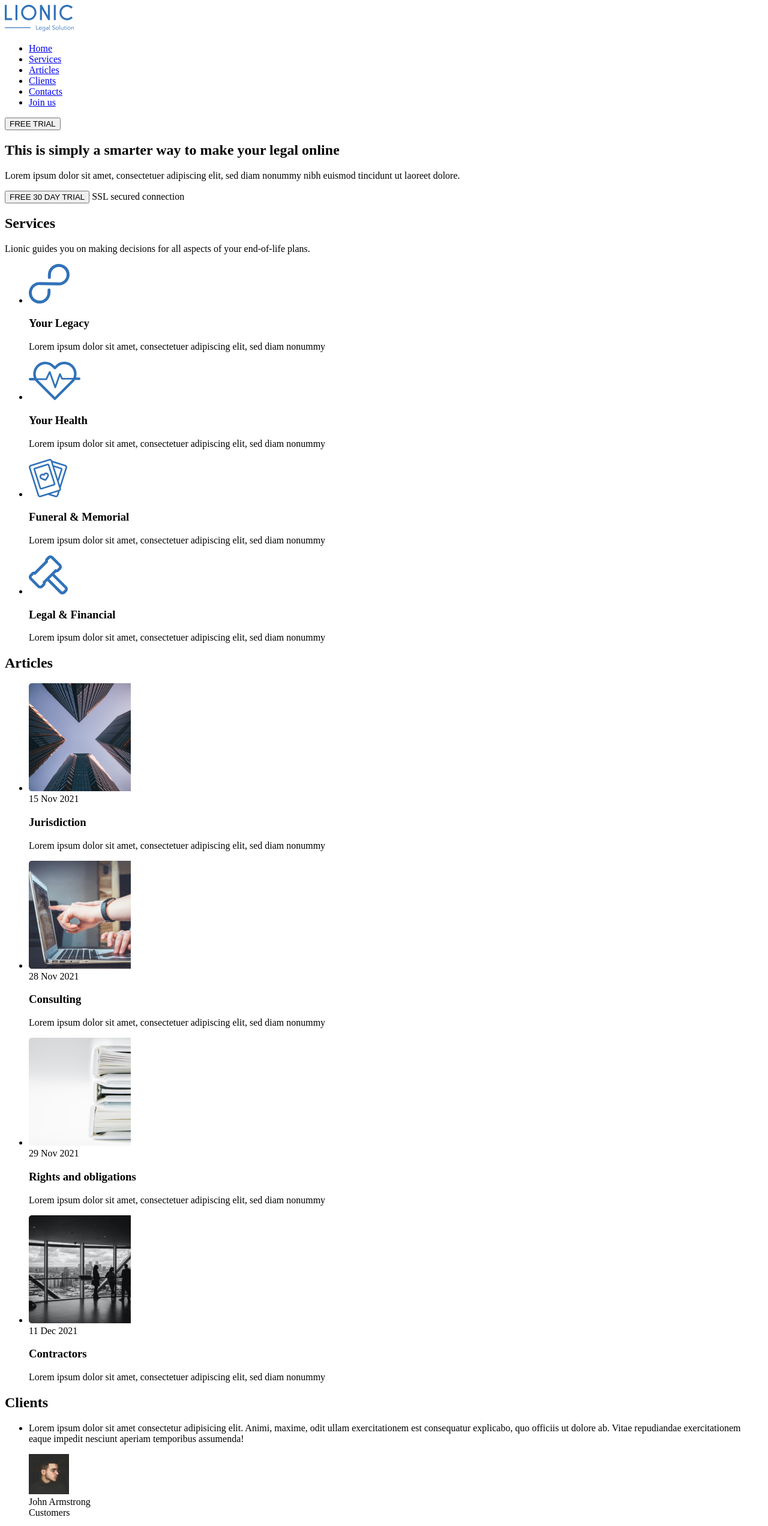
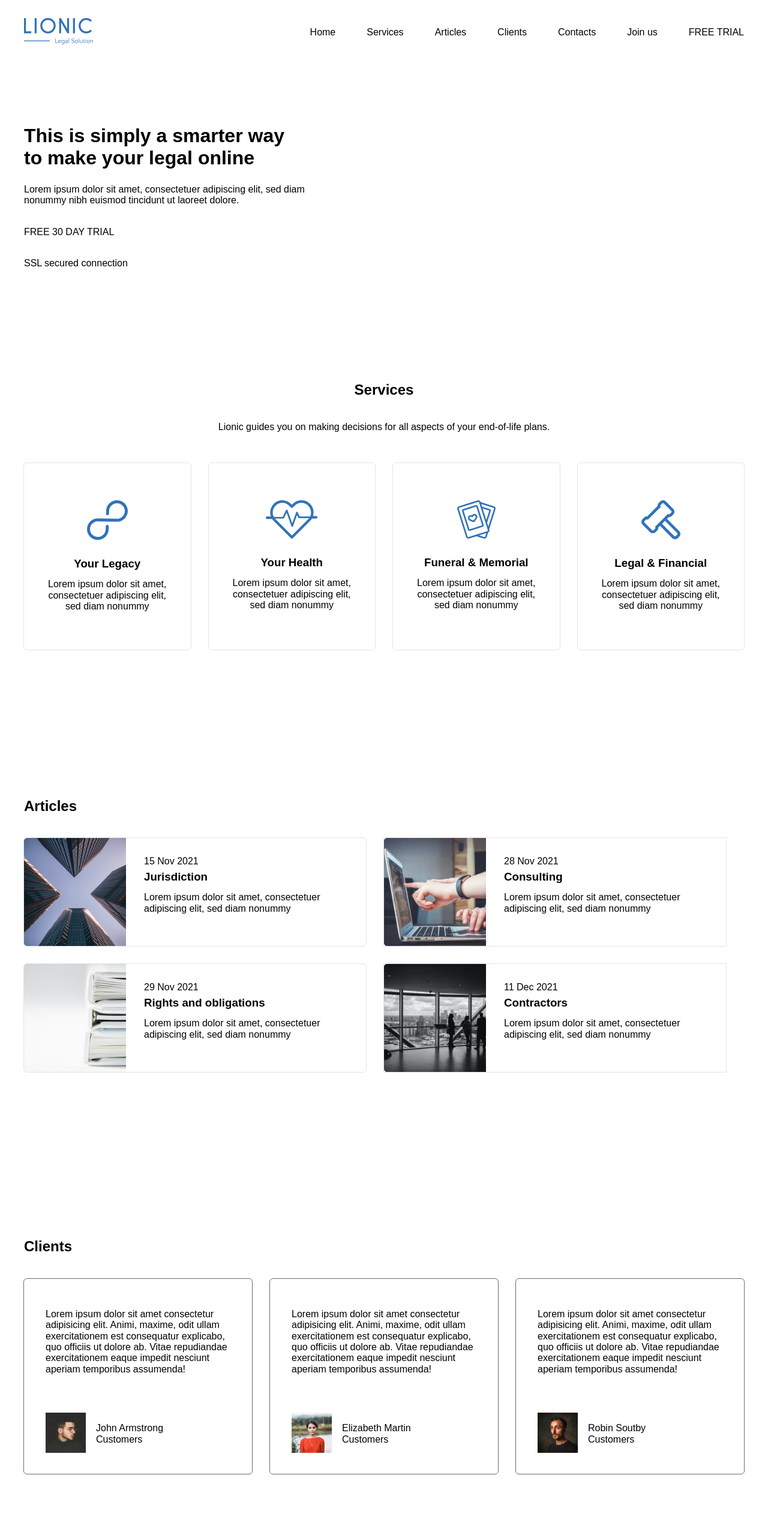
Before and after one commit to Ilya-Samotokhin/leonic, a plain HTML site: page index.html in a window 1280 px wide. Shown: the top 2544 px of the page at 60% size. Drawn offline with Linux system fonts and the light colour scheme.

Commit message:
добавил стили к разметке

```diff
--- /dev/null
+++ b/css/style.css
@@ -0,0 +1,238 @@
+html {
+  box-sizing: border-box;
+}
+
+/* запись сверху для размеров элементов,
+паддинги будут браться за счет самого размера элемента, рн не будет рости */
+*::before,
+*::after {
+  box-sizing: inherit;
+}
+
+a {
+  color: inherit;
+  text-decoration: none;
+}
+
+img {
+  max-width: 100%;
+}
+
+body {
+  min-width: 1200px;
+  font-family: Arial, Helvetica, sans-serif;
+}
+
+/* glob */
+
+.list-reset {
+  margin: 0;
+  padding: 0;
+  list-style: none;
+}
+
+.btn-reset {
+  padding: 0;
+  border: none;
+  background-color: transparent;
+  cursor: pointer;
+}
+
+.flex {
+  display: flex;
+}
+
+.container {
+  width: 1200px;
+  padding: 0 15px;
+  margin: 0 auto;
+}
+
+.section-title {
+  margin: 0;
+  margin-bottom: 40px;
+}
+
+.section-descr {
+  margin: 0;
+  margin-bottom: 50px;
+}
+
+.section-offset {
+  padding-top: 87px;
+  padding-bottom: 160px;
+}
+
+/* header */
+.header-container {
+  align-items: center;
+  padding-top: 30px;
+  padding-bottom: 30px;
+}
+
+.header-logo {
+  margin-right: auto;
+}
+
+.header-nav {
+  margin-right: 52px;
+}
+
+.header-list-item:not(:last-child) {
+  margin-right: 52px;
+}
+
+/* .hero  */
+
+.hero {
+  padding: 100px 0;
+}
+
+.hero-content {
+  max-width: 40%;
+  flex-direction: column;
+  align-items: flex-start;
+}
+
+.hero-title {
+  margin: 0;
+  margin-bottom: 25px;
+}
+
+.hero-descr {
+  margin: 0;
+  margin-bottom: 34px;
+}
+
+.hero-btn {
+  margin-bottom: 34px;
+}
+
+/* services */
+
+.services-title {
+  text-align: center;
+}
+
+.services-descr {
+  text-align: center;
+}
+
+.services-list-item {
+  text-align: center;
+  width: 270px;
+  padding: 62px 30px;
+  outline: 1px solid #E4E4E4;
+  border-radius: 5px;
+}
+
+.services-list-item:not(:nth-child(4n)) {
+  margin-right: 30px;
+}
+
+.services-item-icon {
+  margin-bottom: 25px;
+}
+
+.services-item-title {
+  margin: 0;
+  margin-bottom: 15px;
+}
+
+.services-item-descr {
+  margin: 0;
+  text-align: center;
+}
+
+/* articles */
+
+.articles-list {
+  flex-wrap: wrap;
+}
+
+
+.articles-item {
+  width: 570px;
+  outline: 1px solid #E4E4E4;
+  margin-bottom: 30px;
+}
+
+.articles-item:not(:nth-child(2n)) {
+  margin-right: 30px;
+  border-radius: 5px;
+}
+
+.blog-preview-image {
+  object-fit: cover;
+}
+
+.blog-preview-text {
+  padding: 30px;
+}
+
+.blog-preview-time {
+  display: block;
+  margin-bottom: 5px;
+}
+
+.blog-preview-title {
+  margin: 0;
+  margin-bottom: 15px;
+}
+
+.blog-preview-descr {
+  margin: 0;
+}
+
+/* clients */
+
+.clients-item {
+  flex-direction: column;
+  width: 370px;
+  padding: 50px 36px;
+  padding-bottom: 30px;
+  outline: 1px solid #6B6B6B;
+  border-radius: 5px;
+}
+
+.clients-item:not(:nth-child(3n)) {
+  margin-right: 30px;
+}
+
+.clients-descr {
+  margin: 0;
+  margin-bottom: 33px;
+}
+
+.clients-user {
+  margin-top: auto;
+  align-items: center;
+  padding-top: 30px;
+}
+
+.clients-avatar {
+  flex-shrink: 0;
+  width: 67px;
+  margin-right: 17px;
+}
+
+.clients-mane {
+  margin-bottom: 5px;
+}
+
+/* .contacts  */
+/*
+.contacts-list {
+  justify-content: space-between;
+
+} */
+
+.contacts-item {
+  flex-direction: column;
+  width: 400px;
+}
+
+.contacts-item-caption {
+  margin: 0;
+  margin-bottom: 30px;
+}
--- a/index.html
+++ b/index.html
@@ -6,16 +6,18 @@
   <meta http-equip="X-UA-Compatible" content="IE=edge">
   <meta name="vievport" content="width=device-width, initial-scale=1.0">
   <title>Leonic</title>
+  <link rel="stylesheet" href="css/normalize.css">
+  <link rel="stylesheet" href="css/style.css">
 </head>
 
 <body>
   <header>
-    <div class="conteiner">
+    <div class="container flex header-container">
       <a href="#" class="header-logo">
         <img src="img/logo.svg" alt="logo" class="header-logo">
       </a>
       <nav class="header-nav">
-        <ul class="header-list">
+        <ul class="list-reset header-list flex">
           <li class="header-list-item">
             <a href="#hero" class="header-link">
               Home
@@ -47,10 +49,10 @@
             </a>
           </li>
         </ul>
-        <button class="header-btn btn">
-          FREE TRIAL
-        </button>
       </nav>
+      <button class="btn-reset header-btn btn">
+        FREE TRIAL
+      </button>
     </div>
   </header>
 
@@ -58,7 +60,7 @@
 
     <section id="hero" class="hero">
       <div class="container">
-        <div class="hero-content">
+        <div class="hero-content flex">
           <h1 class="hero-title">
             This is&nbsp;simply a&nbsp;smarter way to&nbsp;make your legal online
           </h1>
@@ -66,7 +68,7 @@
             Lorem ipsum dolor sit amet, consectetuer adipiscing elit, sed diam nonummy nibh euismod tincidunt
             ut&nbsp;laoreet dolore.
           </p>
-          <button class="btn hero-btn">
+          <button class="btn-reset btn hero-btn">
             FREE 30&nbsp;DAY TRIAL
           </button>
           <span class="hero-secure">
@@ -76,7 +78,7 @@
       </div>
     </section>
 
-    <section id="services" class="services">
+    <section id="services" class="services section-offset">
       <div class="container">
         <h2 class="services-title section-title">
           Services
@@ -84,7 +86,7 @@
         <p class="section-descr services-descr">
           Lionic guides you on&nbsp;making decisions for all aspects of&nbsp;your end-of-life plans.
         </p>
-        <ul class="services-list">
+        <ul class="list-reset services-list flex">
           <li class="services-list-item">
             <svg class="services-item-icon" width="68" height="66" viewBox="0 0 68 66" fill="none"
               xmlns="http://www.w3.org/2000/svg">
@@ -95,7 +97,7 @@
             <h3 class="services-item-title">
               Your Legacy
             </h3>
-            <p class="services-item-descr section-descr">
+            <p class="services-item-descr">
               Lorem ipsum dolor sit amet, consectetuer adipiscing elit, sed diam nonummy
             </p>
           </li>
@@ -109,7 +111,7 @@
             <h3 class="services-item-title">
               Your Health
             </h3>
-            <p class="services-item-descr section-descr">
+            <p class="services-item-descr">
               Lorem ipsum dolor sit amet, consectetuer adipiscing elit, sed diam nonummy
             </p>
           </li>
@@ -124,7 +126,7 @@
             <h3 class="services-item-title">
               Funeral & Memorial
             </h3>
-            <p class="services-item-descr section-descr">
+            <p class="services-item-descr">
               Lorem ipsum dolor sit amet, consectetuer adipiscing elit, sed diam nonummy
             </p>
           </li>
@@ -147,14 +149,14 @@
       </div>
     </section>
 
-    <section id="articles" class="articles">
-      <div class="conteiner">
+    <section id="articles" class="articles section-offset">
+      <div class="container">
         <h2 class="section-title articles-title">
           Articles
         </h2>
-        <ul class="articles-list">
+        <ul class="list-reset articles-list flex">
           <li class="articles-item">
-            <article class="blog-preview">
+            <article class="blog-preview flex">
               <img src="img/blog-1.jpg" alt="blog-1" class="blog-preview-image">
               <div class="blog-preview-text">
                 <time class="blog-preview-time" datetime="2021-11-15 19:30">
@@ -170,7 +172,7 @@
             </article>
           </li>
           <li class="articles-item">
-            <article class="blog-preview">
+            <article class="blog-preview flex">
               <img src="img/blog-2.jpg" alt="blog-2" class="blog-preview-image">
               <div class="blog-preview-text">
                 <time class="blog-preview-time" datetime="2021-11-15 19:30">
@@ -186,7 +188,7 @@
             </article>
           </li>
           <li class="articles-item">
-            <article class="blog-preview">
+            <article class="blog-preview flex">
               <img src="img/blog-3.jpg" alt="blog-3" class="blog-preview-image">
               <div class="blog-preview-text">
                 <time class="blog-preview-time" datetime="2021-11-15 19:30">
@@ -202,7 +204,7 @@
             </article>
           </li>
           <li class="articles-item">
-            <article class="blog-preview">
+            <article class="blog-preview flex">
               <img src="img/blog-4.jpg" alt="blog-4" class="blog-preview-image">
               <div class="blog-preview-text">
                 <time class="blog-preview-time" datetime="2021-11-15 19:30">
@@ -221,19 +223,19 @@
       </div>
     </section>
 
-    <section id="clients" class="clients">
+    <section id="clients" class="clients section-offset">
       <div class="container">
         <h2 class="clients-title section-title">
           Clients
         </h2>
-        <ul class="clients-list">
-          <li class="clients-item">
+        <ul class="list-reset clients-list flex">
+          <li class="clients-item flex">
             <p class="clients-descr section-descr">
               Lorem ipsum dolor sit amet consectetur adipisicing elit. Animi, maxime, odit ullam exercitationem est
               consequatur explicabo, quo officiis ut dolore ab. Vitae repudiandae exercitationem eaque impedit
               nesciunt aperiam temporibus assumenda!
             </p>
-            <div class="clients-user">
+            <div class="clients-user flex">
               <div class="clients-avatar">
                 <img src="img/client-1.jpg" alt="John Armstrong">
               </div>
@@ -247,13 +249,13 @@
               </div>
             </div>
           </li>
-          <li class="clients-item">
+          <li class="clients-item flex">
             <p class="clients-descr section-descr">
               Lorem ipsum dolor sit amet consectetur adipisicing elit. Animi, maxime, odit ullam exercitationem est
               consequatur explicabo, quo officiis ut dolore ab. Vitae repudiandae exercitationem eaque impedit
               nesciunt aperiam temporibus assumenda!
             </p>
-            <div class="clients-user">
+            <div class="clients-user flex">
               <div class="clients-avatar">
                 <img src="img/client-2.jpg" alt="Elizabeth Martin">
               </div>
@@ -267,13 +269,13 @@
               </div>
             </div>
           </li>
-          <li class="clients-item">
+          <li class="clients-item flex">
             <p class="clients-descr section-descr">
               Lorem ipsum dolor sit amet consectetur adipisicing elit. Animi, maxime, odit ullam exercitationem est
               consequatur explicabo, quo officiis ut dolore ab. Vitae repudiandae exercitationem eaque impedit
               nesciunt aperiam temporibus assumenda!
             </p>
-            <div class="clients-user">
+            <div class="clients-user flex">
               <div class="clients-avatar">
                 <img src="img/client-3.jpg" alt="Robin Soutby">
               </div>
@@ -292,14 +294,14 @@
       </div>
     </section>
 
-    <section id="contacts" class="contacts">
+    <section id="contacts" class="contacts section-offset">
       <div class="container">
         <h2 class="contacts-title section-title">
           Contacts
         </h2>
         <address class="contacts-address">
-          <ul class="contacts-list">
-            <li class="contacts-item">
+          <ul class="list-reset contacts-list flex">
+            <li class="contacts-item flex">
               <strong class="contacts-item-caption">
                 Visit Us
               </strong>
@@ -307,7 +309,7 @@
                 Duis autem vel eum iriure dolor in&nbsp;hendrerit in&nbsp;vulputate velit.
               </p>
             </li>
-            <li class="contacts-item">
+            <li class="contacts-item flex">
               <strong class="contacts-item-caption">
                 Call Us
               </strong>
@@ -318,7 +320,7 @@
                 +7 (123) 456-78-90
               </a>
             </li>
-            <li class="contacts-item">
+            <li class="contacts-item flex">
               <strong class="contacts-item-caption">
                 Email Us
               </strong>
@@ -346,7 +348,7 @@
       <span class="footer-text">
         Copyright ©2017. All Right Reserved
       </span>
-      <ul class="footer-list">
+      <ul class="list-reset footer-list">
         <li class="footer-item">
           <a href="#" class="footer-item-link">
             About Us
```
Also changed, not shown: css/normalize.css (added).
